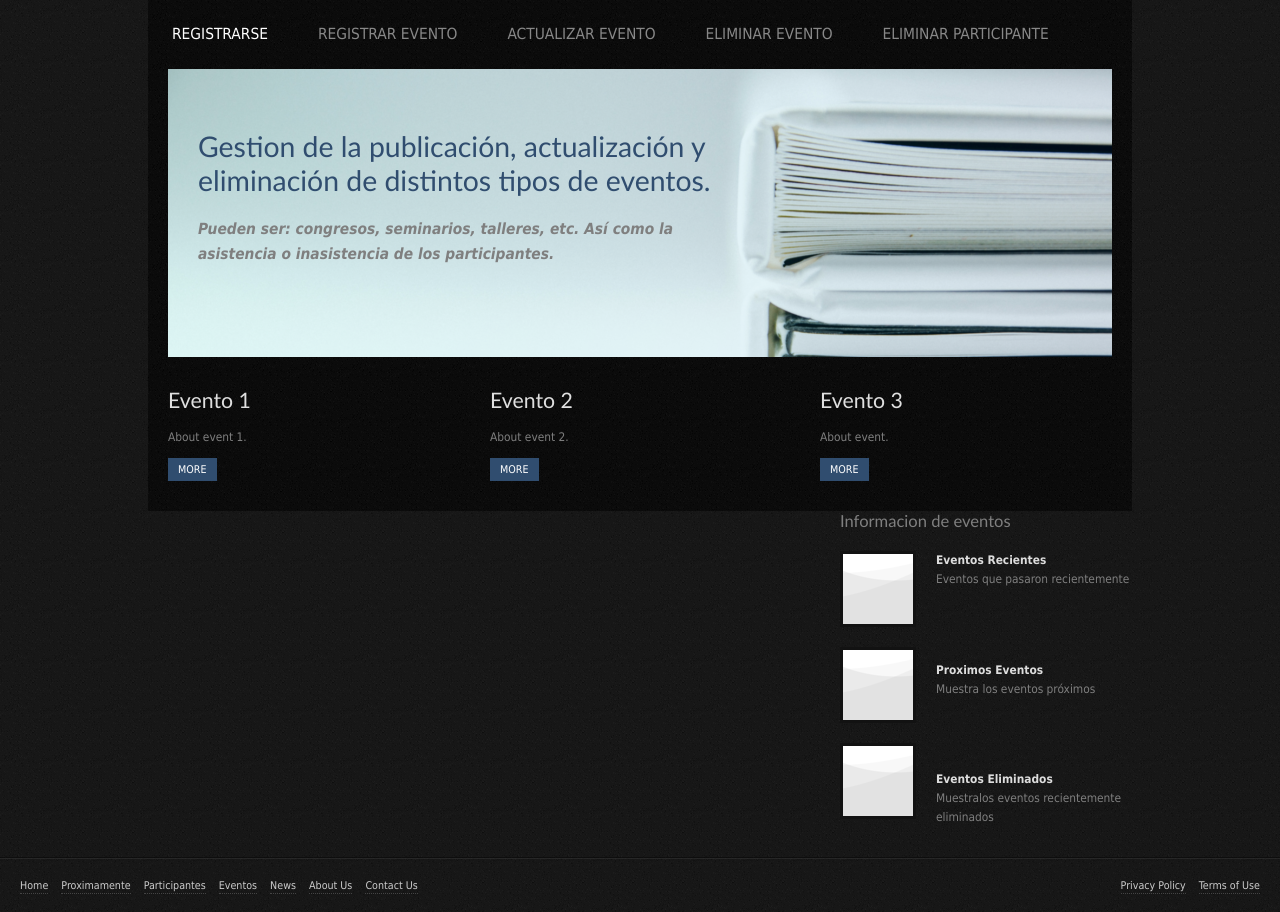
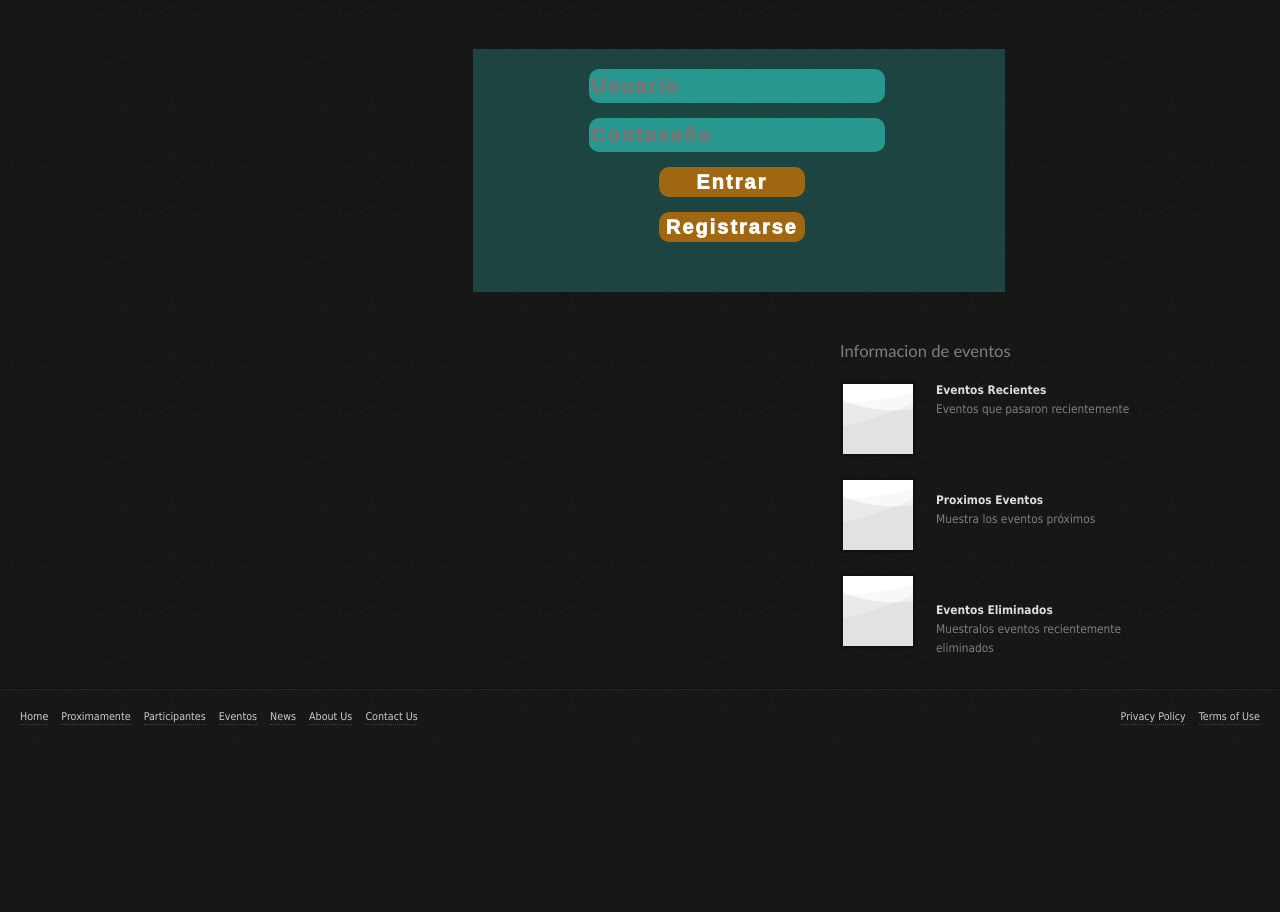
Before and after one commit to NoeMummius/bachelor_of_arts, a PHP site: page /webapps/actividad7/actividad7/login.php in a window 1280 px wide. Shown: the part 109-1021 px from the top of the page. After the commit the page ends 834 px from the top, so only its background shows below. Run offline with PHP 8.4, Linux system fonts and the light colour scheme.

Commit message:
Login CSS

```diff
--- a/webapps/actividad7/actividad7/css/screen.css
+++ b/webapps/actividad7/actividad7/css/screen.css
@@ -3,40 +3,270 @@
 	author:   Luka Cvrk (www.solucija.com)
 */
 
-* { margin: 0; padding: 0; }
-body { font: .74em Tahoma, Verdana, Sans-Serif, Arial; background: url(../images/body.gif) repeat; color: #7f7f7f; }
-h1 { font: normal 3.4em "Trebuchet MS", Helvetica, Arial; }
-h2 { font: normal 1.8em "Trebuchet MS", Helvetica, Arial; color: #dfdfdf; margin: 0 0 15px; }
-h3 { font: normal 1.4em "Trebuchet MS", Helvetica, Arial; margin: 0 0 20px; }
-h4 { font: normal 1.2em "Trebuchet MS", Helvetica, Arial; color: #dfdfdf; margin: 0 0 4px; }
-p { margin: 0 0 15px; line-height: 1.6em; }
-a { outline: 0; color: #304D6F; text-decoration: none; }
-li { list-style: none; }
-li a, img { display: block; }
-img { outline: 0; border: 0; }
-#wrapper { width: 984px; margin: auto; }
-.clr { clear: both; }
-#logo { float: left; padding: 30px 15px; }
-	#logo h1 a { color: #fff; }
-		#logo h1 a span { color: #808080; }
-#menu { height: 44px; padding: 5px 0 0 4px; }
-	#menu li { float: left; font-size: 1.3em; text-transform: uppercase; }
-		#menu li a { color: #888; margin: 0 50px 0 0; }
-			#menu li a.current, #menu li a:hover { color: #fff; }
-	#pitch { clear: both; background: url(../images/doc.png) no-repeat; height: 228px; margin: 0 0 30px; padding: 60px 360px 0 30px; }
-		#pitch h1 { font-size: 2.4em; color: #304D6F; margin: 0 0 20px; }
-		#pitch em { font-size: 1.3em; font-weight: bold; line-height: 1.6em; }
-.content { background: url(../images/content.gif) repeat; padding: 20px; }
-.link { background: #304D6F; color: #fff; padding: 5px 10px; font-size: .9em; }
-#main { padding: 20px; }
-.col { float: left; width: 292px; margin: 0 30px 15px 0; }
-	.col.last { float: right; margin-right: 0; }
-	.case img { float: left; clear: left; margin: 0 20px 20px 0; background: #121212; padding: 3px; }
-	.short { padding: 0 0 15px 0; background: url(../images/line.gif) repeat-x left bottom; }
-	.case a, .article a { color: #ddd; font-weight: bold; }
-	.date { font-size: .84em; margin: 0 0 3px; }
-#footer { clear: both; background: url(../images/line.gif) repeat-x; padding: 20px 20px 10px; font-size: .9em; }
-	#footer a { color: #ccc; margin: 0 10px 0 0; border-bottom: 1px dotted #444; padding: 0 0 1px; }
-	#links { float: right; }
-		#links a { margin: 0 0 0 10px; }
-	#footer p { margin: 0 0 8px; }
+* {
+    margin: 0;
+    padding: 0;
+}
+
+body {
+    font: .74em Tahoma, Verdana, Sans-Serif, Arial;
+    background: url(../images/body.gif) repeat;
+    color: #7f7f7f;
+}
+
+h1 {
+    font: normal 3.4em "Trebuchet MS", Helvetica, Arial;
+}
+
+h2 {
+    font: normal 1.8em "Trebuchet MS", Helvetica, Arial;
+    color: #dfdfdf;
+    margin: 0 0 15px;
+}
+
+h3 {
+    font: normal 1.4em "Trebuchet MS", Helvetica, Arial;
+    margin: 0 0 20px;
+}
+
+h4 {
+    font: normal 1.2em "Trebuchet MS", Helvetica, Arial;
+    color: #dfdfdf;
+    margin: 0 0 4px;
+}
+
+p {
+    margin: 0 0 15px;
+    line-height: 1.6em;
+}
+
+a {
+    outline: 0;
+    color: #304D6F;
+    text-decoration: none;
+}
+
+li {
+    list-style: none;
+}
+
+li a,
+img {
+    display: block;
+}
+
+img {
+    outline: 0;
+    border: 0;
+}
+
+#wrapper {
+    width: 984px;
+    margin: auto;
+}
+
+.clr {
+    clear: both;
+}
+
+#logo {
+    float: left;
+    padding: 30px 15px;
+}
+
+#logo h1 a {
+    color: #fff;
+}
+
+#logo h1 a span {
+    color: #808080;
+}
+
+#menu {
+    height: 44px;
+    padding: 5px 0 0 4px;
+}
+
+#menu li {
+    float: left;
+    font-size: 1.3em;
+    text-transform: uppercase;
+}
+
+#menu li a {
+    color: #888;
+    margin: 0 50px 0 0;
+}
+
+#menu li a.current,
+#menu li a:hover {
+    color: #fff;
+}
+
+#pitch {
+    clear: both;
+    background: url(../images/doc.png) no-repeat;
+    height: 228px;
+    margin: 0 0 30px;
+    padding: 60px 360px 0 30px;
+}
+
+#pitch h1 {
+    font-size: 2.4em;
+    color: #304D6F;
+    margin: 0 0 20px;
+}
+
+#pitch em {
+    font-size: 1.3em;
+    font-weight: bold;
+    line-height: 1.6em;
+}
+
+.content {
+    background: url(../images/content.gif) repeat;
+    padding: 20px;
+}
+
+.login {
+    /*background: url(../images/content.gif) repeat;*/
+    padding: 20px;
+    width: 50%;
+    margin: 5% 33%;
+    background-color: rgba(35, 116, 109, 0.5);
+}
+
+.login .buttons-container {
+    /*background: url(../images/content.gif) repeat;*/
+    padding: 20px;
+    width: 50%;
+    margin: 5% 50%;
+    background-color: transparent important;
+}
+
+input[type=text] {
+    float: left;
+    width: 100%;
+    height: 30px;
+    margin: 0 33% 15px 33%;
+    border-radius: 10px;
+    background-color: rgba(42, 161, 152, 0.9);
+    border-color: transparent;
+    color: rgb(0, 84, 90);
+    font-size: 20px;
+    font-weight: 1000;
+    letter-spacing: 2px;
+}
+
+input[type=password] {
+    float: left;
+    width: 100%;
+    height: 30px;
+    margin: 0 33% 15px 33%;
+    border-radius: 10px;
+    background-color: rgba(42, 161, 152, 0.9);
+    border-color: transparent;
+    color: rgb(0, 84, 90);
+    font-size: 20px;
+    font-weight: 1000;
+    letter-spacing: 2px;
+}
+
+input[type=text]:focus,
+[type=password]:focus {
+    background-color: turquoise;
+    margin: 0px 30% 15px 30%;
+    width: 106%;
+}
+
+button[type=submit] {
+    float: left;
+    width: 100%;
+    height: 30px;
+    margin: 0 33% 15px 0;
+    border-radius: 10px;
+    background-color: rgb(160, 102, 16);
+    border-color: transparent;
+    color: rgb(255, 255, 255);
+    font-size: 20px;
+    font-weight: 1000;
+    letter-spacing: 2px;
+}
+
+button[type=submit]:hover:focus {
+    margin: 0 30% 15px 0;
+    width: 103%;
+    background-color: #444;
+}
+
+.link {
+    background: #304D6F;
+    color: #fff;
+    padding: 5px 10px;
+    font-size: .9em;
+}
+
+#main {
+    padding: 20px;
+}
+
+.col {
+    float: left;
+    width: 292px;
+    margin: 0 30px 15px 0;
+}
+
+.col.last {
+    float: right;
+    margin-right: 0;
+}
+
+.case img {
+    float: left;
+    clear: left;
+    margin: 0 20px 20px 0;
+    background: #121212;
+    padding: 3px;
+}
+
+.short {
+    padding: 0 0 15px 0;
+    background: url(../images/line.gif) repeat-x left bottom;
+}
+
+.case a,
+.article a {
+    color: #ddd;
+    font-weight: bold;
+}
+
+.date {
+    font-size: .84em;
+    margin: 0 0 3px;
+}
+
+#footer {
+    clear: both;
+    background: url(../images/line.gif) repeat-x;
+    padding: 20px 20px 10px;
+    font-size: .9em;
+}
+
+#footer a {
+    color: #ccc;
+    margin: 0 10px 0 0;
+    border-bottom: 1px dotted #444;
+    padding: 0 0 1px;
+}
+
+#links {
+    float: right;
+}
+
+#links a {
+    margin: 0 0 0 10px;
+}
+
+#footer p {
+    margin: 0 0 8px;
+}
--- a/webapps/actividad7/actividad7/login.php
+++ b/webapps/actividad7/actividad7/login.php
@@ -56,32 +56,14 @@
                       </div>
                       <div class="clr"></div>
                   </div>
-                  <div class="content">
-                      <ul id="menu">
-                          <li><a class="current" href="#">Registrarse</a></li>
-                          <li><a href="#">Registrar Evento</a></li>
-                          <li><a href="#">Actualizar Evento</a></li>
-                          <li><a href="#">Eliminar Evento</a></li>
-                          <li><a href="#">Eliminar Participante</a></li>
-                      </ul>
-                      <div id="pitch">
-                          <h1>Gestion de la publicación, actualización y eliminación de distintos tipos de eventos.</h1>
-                          <p><em>Pueden ser: congresos, seminarios, talleres, etc. Así como la asistencia o inasistencia de los participantes.</em></p>
-                      </div>
+                  <div class="login">
                       <div class="col">
-                          <h2>Evento 1</h2>
-                          <p>About event 1.</p>
-                          <a class="link" href="#">MORE</a>
-                      </div>
-                      <div class="col">
-                          <h2>Evento 2</h2>
-                          <p>About event 2.</p>
-                          <a class="link" href="#">MORE</a>
-                      </div>
-                      <div class="col last">
-                          <h2>Evento 3</h2>
-                          <p>About event.</p>
-                          <a class="link" href="#">MORE</a>
+                          <input type="text" placeholder="Usuario">
+                          <input type="password" placeholder="Contaseña">
+                          <div class="buttons-container">
+                              <button type="submit" class="submit toggle" href="#">Entrar</button>
+                              <button type="submit" class="submit toggle" href="#">Registrarse</button>
+                          </div>
                       </div>
                       <div class="clr"></div>
                   </div>
```
